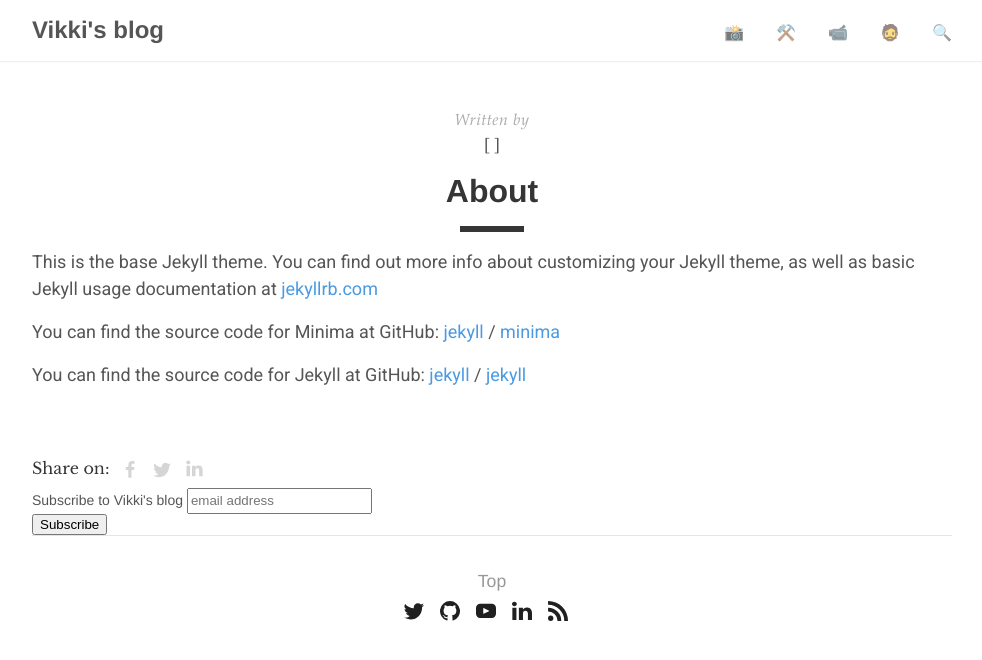
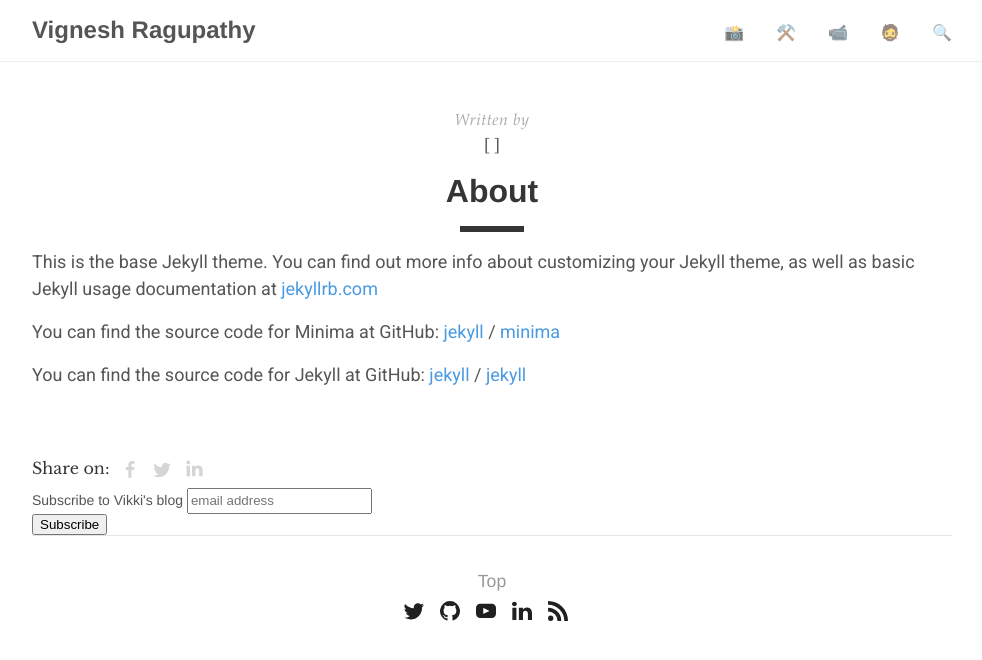
Before and after one commit to vigneshragupathy/blog.vikki.in, a Jekyll site: the page built from pages/about.markdown, in a window 1280 px wide. Shown: the top 660 px of the page, without its empty margins (148-1130 px from the left). Built offline with Jekyll 4.4.1, drawn with Linux system fonts in a browser that asks for light colours; comment, search, counter and statistics services are not loaded.

Commit message:
Updated blog title, pagination and tagline

```diff
--- a/_config.yml
+++ b/_config.yml
@@ -18,11 +18,11 @@
 # You can create any custom variable you would like, and they will be accessible
 # in the templates via {{ site.myvariable }}.
 
-title: Vikki's blog
+title: Vignesh Ragupathy
 email: blog@vikki.in
-tagline: Linux, Opensource, Electronics and Photography
+tagline: Mind Wandering
 description: >- # this means to ignore newlines until "baseurl:"
-  My blog on Linux, Opensource, Electronics and Photography
+  Vignesh Ragupathy's blog
 baseurl: "" # the subpath of your site, e.g. /blog
 url: "https://blog.vikki.in" # the base hostname & protocol for your site, e.g. http://example.com
 twitter_username: vikkiintweet
@@ -75,7 +75,7 @@ header_pages:
   - pages/tools.markdown
   - pages/videos.markdown
   - pages/about-me.markdown
-paginate: 8
+paginate: 30
 paginate_path: /page:num/
 markdown: kramdown
 highlighter: rouge
```
